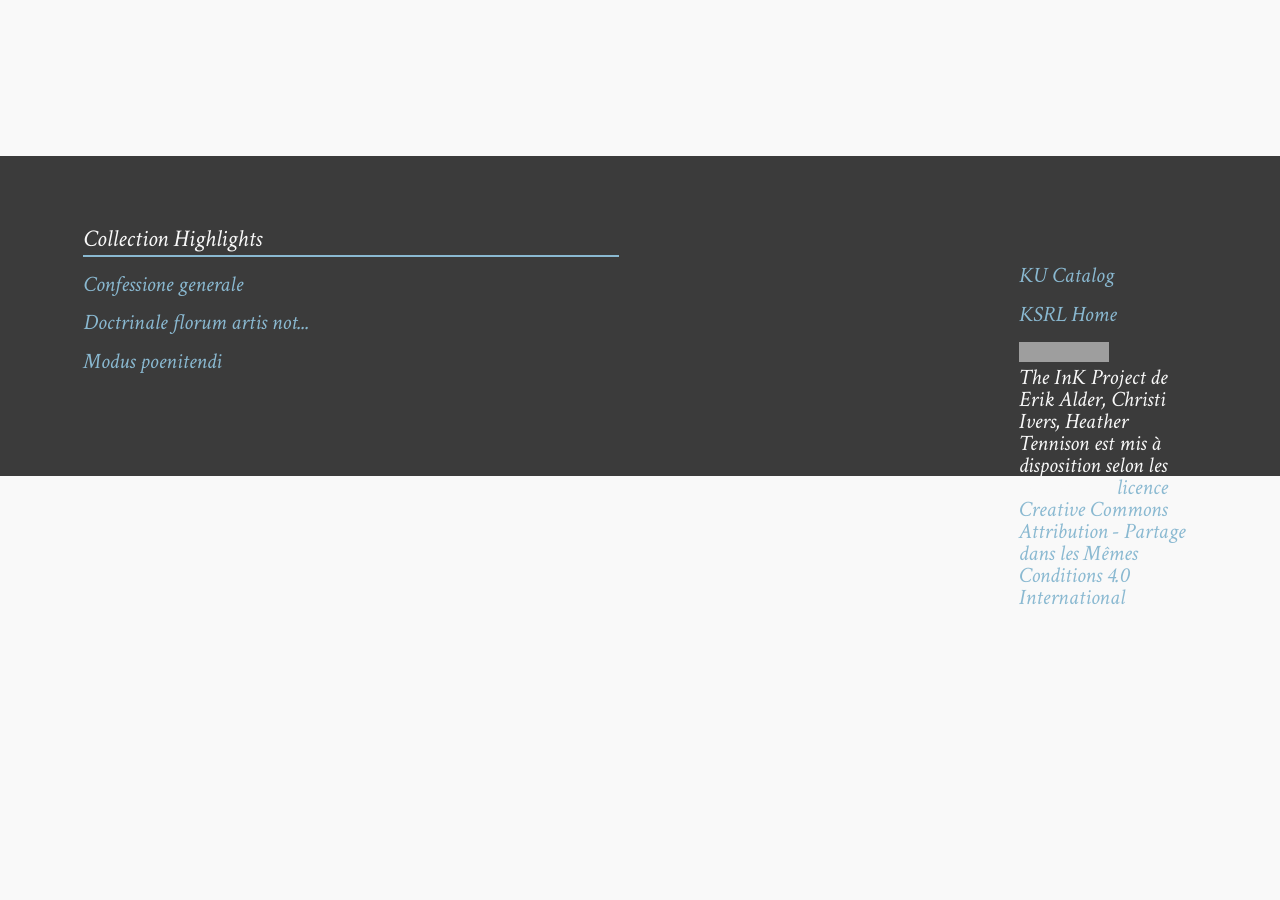
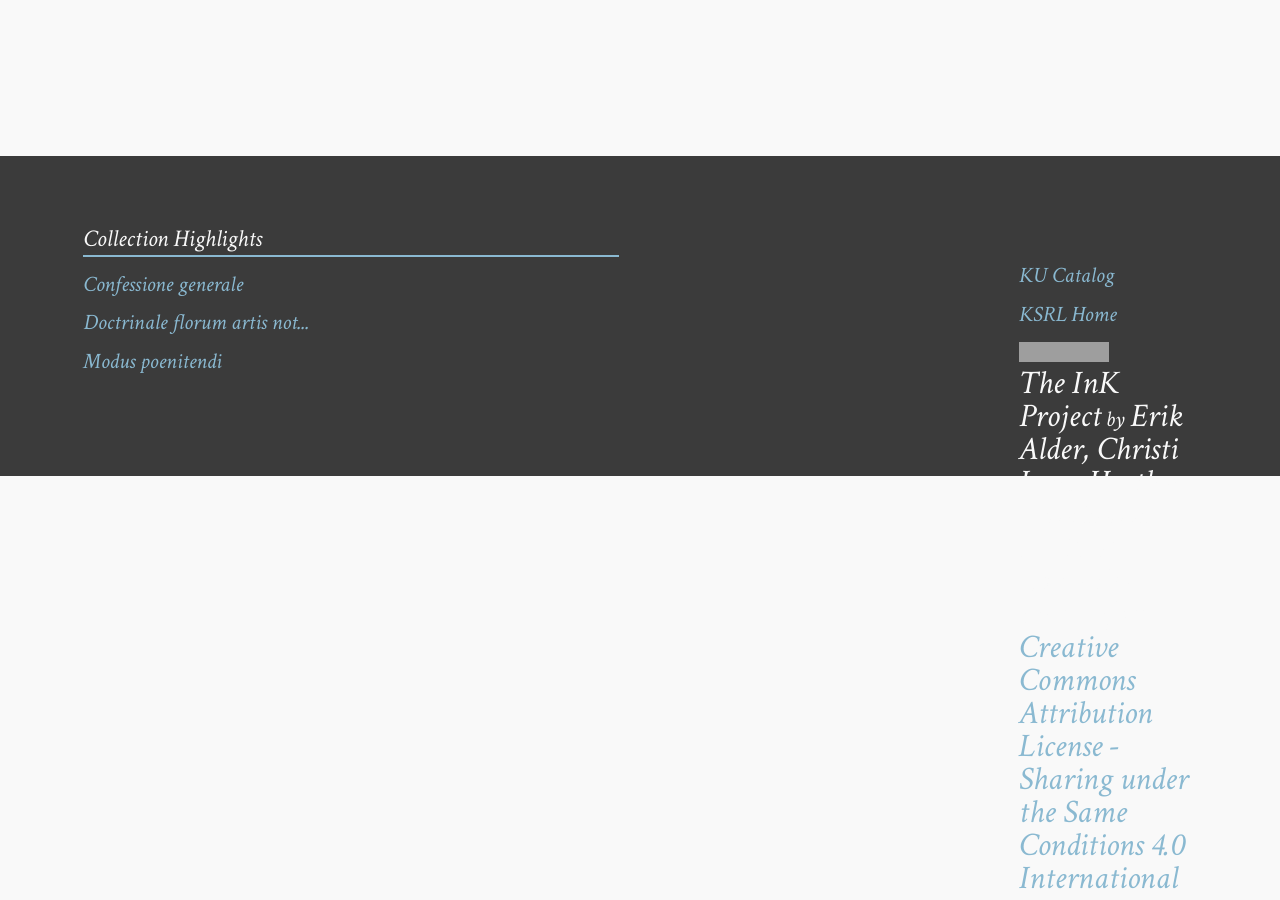
Before and after one commit to tenniso2/tenniso2.github.io, a Jekyll site: the page built from index.md, in a window 1280 px wide and 900 px high, scrolled down 1007 px. Built offline with Jekyll 4.4.1, drawn with Linux system fonts in a browser that asks for light colours; comment, search, counter and statistics services are not loaded; before the commit the page ends 1619 px from its top, so only the background shows below that; grey boxes are pictures that could not be loaded.

Commit message:
Update footer.html
translated and changed license font

```diff
--- a/_includes/footer.html
+++ b/_includes/footer.html
@@ -14,7 +14,7 @@
         <ul>
             <li><a href="http://catalog.lib.ku.edu/cgi-bin/Pwebrecon.cgi?DB=local&PAGE=First" target="_blank"><span class="foot-link" >KU Catalog</span></a></li>
             <li><a href="https://spencer.lib.ku.edu/" target="_blank"><span class="foot-link">KSRL Home</span></a></li>
-            <a rel="license" href="http://creativecommons.org/licenses/by-sa/4.0/"><img alt="Licence Creative Commons" style="border-width:0" src="https://i.creativecommons.org/l/by-sa/4.0/80x15.png" /></a><br /><span xmlns:dct="http://purl.org/dc/terms/" property="dct:title">The InK Project</span> de <span xmlns:cc="http://creativecommons.org/ns#" property="cc:attributionName">Erik Alder, Christi Ivers, Heather Tennison</span> est mis à disposition selon les termes de la <a rel="license" href="http://creativecommons.org/licenses/by-sa/4.0/">licence Creative Commons Attribution -  Partage dans les Mêmes Conditions 4.0 International</a>.
+            <a rel="license" href="http://creativecommons.org/licenses/by-sa/4.0/"><img alt="Licence Creative Commons" style="border-width:0" src="https://i.creativecommons.org/l/by-sa/4.0/80x15.png" /></a><br /><span xmlns:dct="http://purl.org/dc/terms/" property="dct:title"><span style="font-size:1.5em;">The InK Project</span> by <span xmlns:cc="http://creativecommons.org/ns#" property="cc:attributionName"><span style="font-size:1.5em;">Erik Alder, Christi Ivers, Heather Tennison</span> <span style="font-size:1.5em;"> is available under the terms of the <a rel="license" href="http://creativecommons.org/licenses/by-sa/4.0/"> Creative Commons Attribution License -  Sharing under the Same Conditions 4.0 International</span></a>.
         </ul>
     </div>
     </aside>
```
